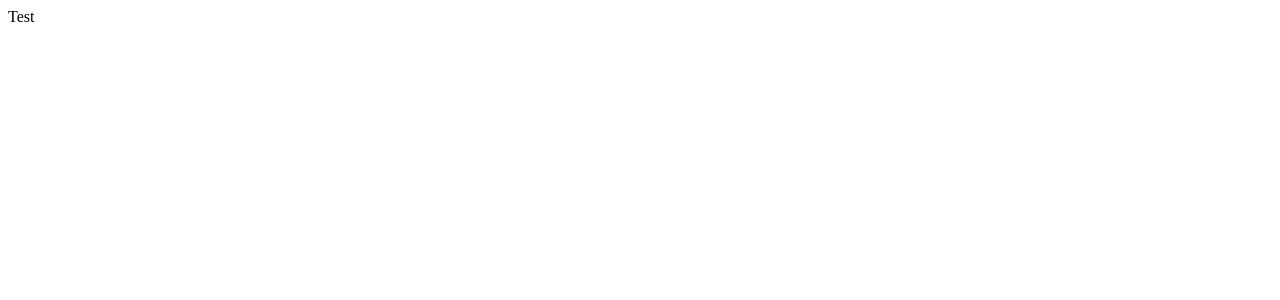
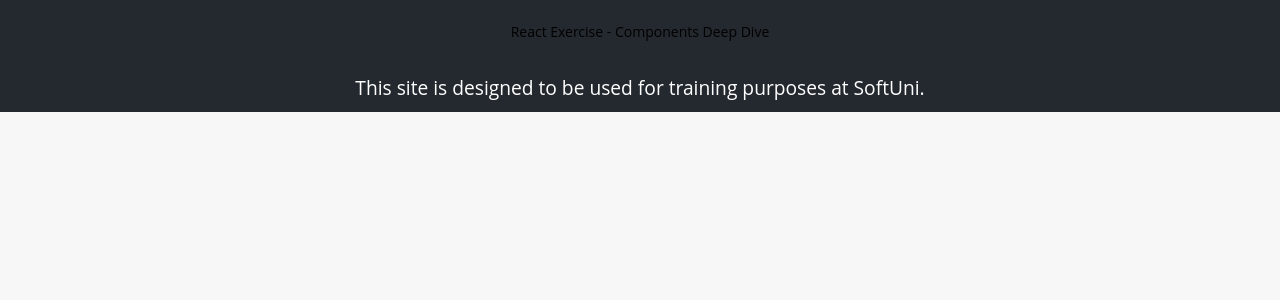
Before and after one commit to NikolVasileva/softuni-employee-management-system-reactjs, a React (Vite) app in the folder client/: page / in a window 1280 px wide. Shown: the top 300 px of the page. Built offline with nearby package versions, Linux system fonts and the light colour scheme.

Commit message:
Create Header and Footer components

```diff
--- a/client/index.html
+++ b/client/index.html
@@ -2,9 +2,10 @@
 <html lang="en">
   <head>
     <meta charset="UTF-8" />
-    <link rel="icon" type="image/svg+xml" href="/vite.svg" />
+    <link rel="stylesheet" href="./styles.css" />
     <meta name="viewport" content="width=device-width, initial-scale=1.0" />
-    <title>softuni-employee-managment-system-reactjs</title>
+    <script src="https://kit.fontawesome.com/3b7d954735.js" crossorigin="anonymous"></script>
+    <title>User List Demo</title>
   </head>
   <body>
     <div id="root"></div>
--- a/client/src/App.jsx
+++ b/client/src/App.jsx
@@ -1,9 +1,14 @@
+import Footer from "./components/Footer.jsx"
+import Header from "./components/Header.jsx"
 
 
 function App() {
 
   return (
-    <div>Test</div>
+    <main>
+      <Header />
+      <Footer />
+    </main>
   )
 }
 
--- /dev/null
+++ b/client/src/components/Footer.jsx
@@ -0,0 +1,7 @@
+export default function Footer() {
+    return (
+        <footer className="footer">
+            <p>This site is designed to be used for training purposes at SoftUni.</p>
+        </footer>
+    )
+}
--- /dev/null
+++ b/client/src/components/Header.jsx
@@ -0,0 +1,9 @@
+export default function Header() {
+    return (
+        <header className="header">
+            <div NclassName="logo">
+                <span NclassName="course">React Exercise - Components Deep Dive</span>
+            </div>
+        </header>
+    )
+}
```
Also changed, not shown: client/index-template.html (+1 -9 lines).
